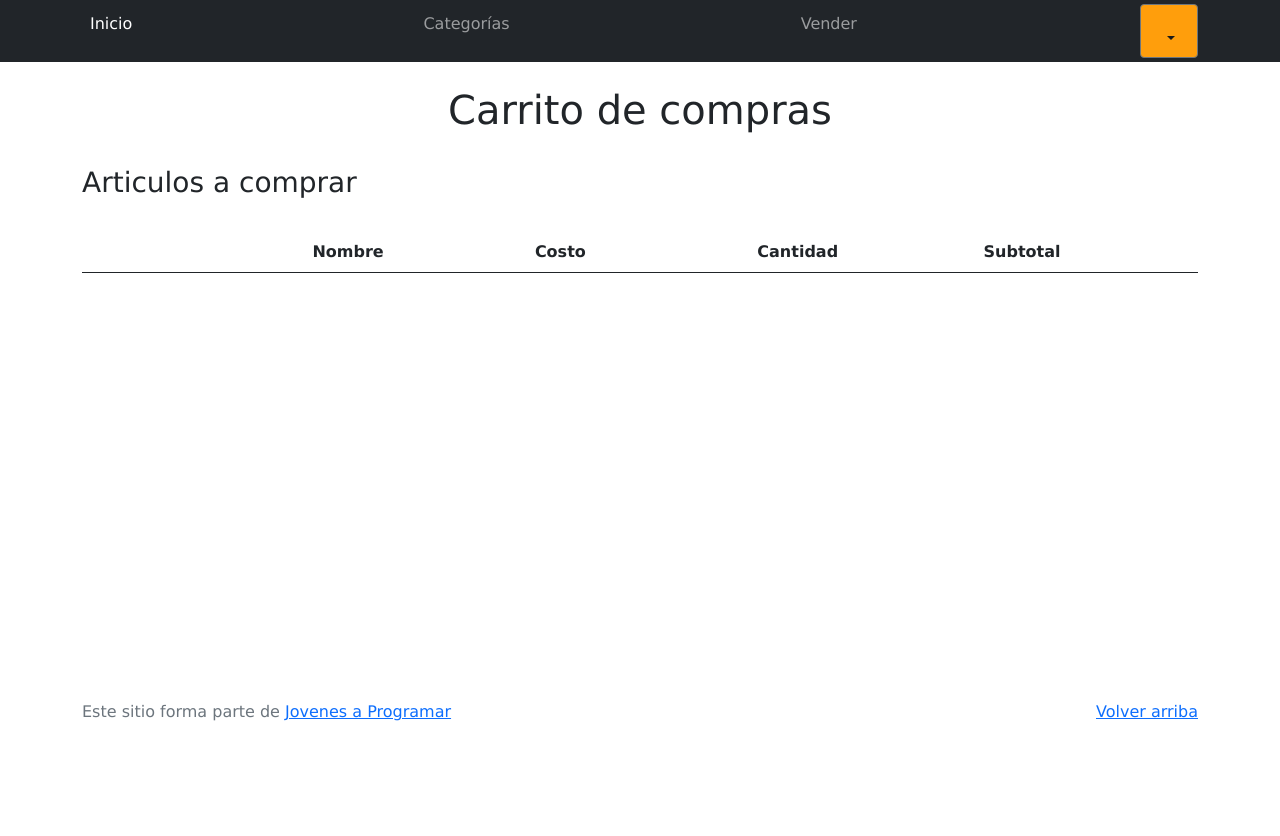
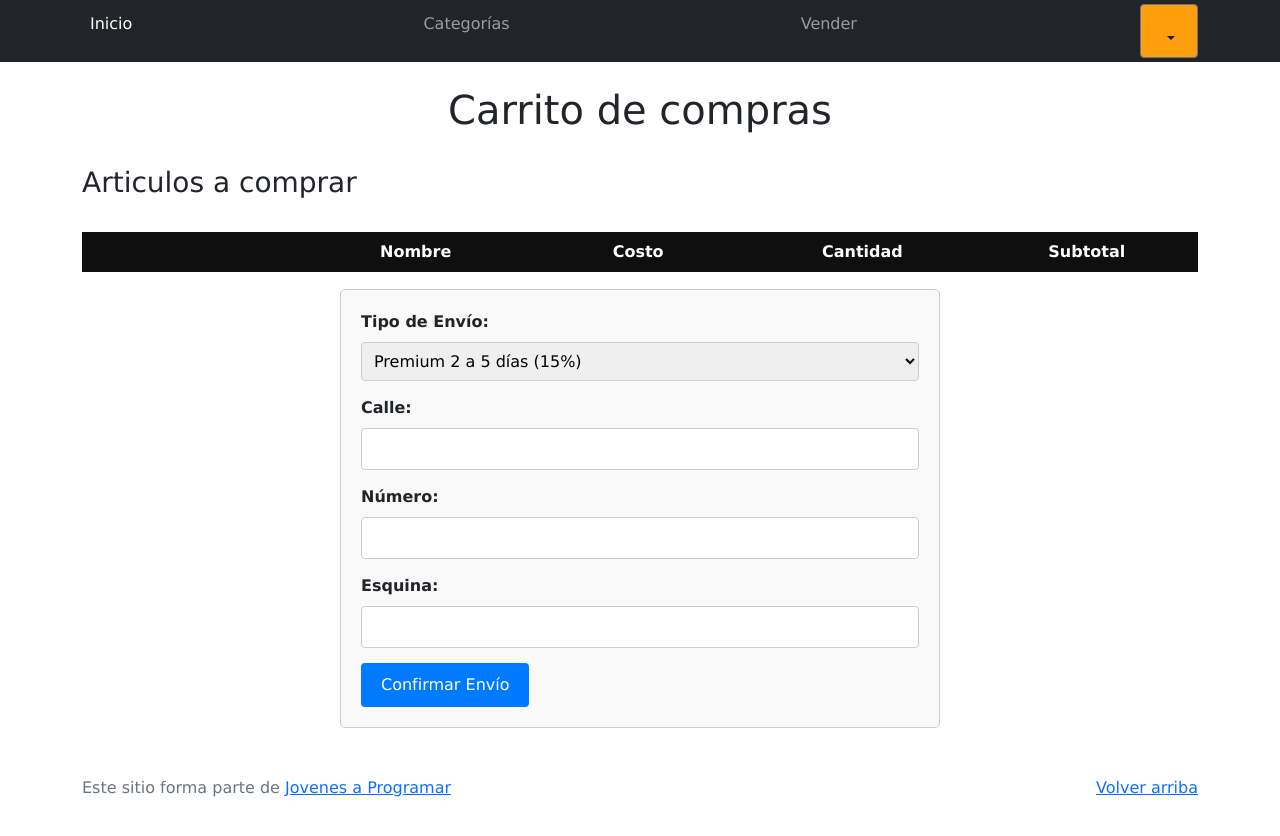
Before and after one commit to Apafer13/ecomerce-grupo2, a plain HTML site: page cart.html in a window 1280 px wide. Before the commit the page ends 800 px from the top, so only its background shows below. Drawn offline with Linux system fonts and the light colour scheme; some packages are replaced by stand-ins of ours; a script that the page names is missing.

Commit message:
entrega 5 final

```diff
--- a/cart.html
+++ b/cart.html
@@ -79,7 +79,25 @@
 
           </tbody>
         </table>
-        <span id="total"></span>
+        <div id="envio">
+          <label for="shippingType">Tipo de Envío:</label>
+          <select id="shippingType" name="shippingType">
+            <option value="premium">Premium 2 a 5 días (15%)</option>
+            <option value="express">Express 5 a 8 días (7%)</option>
+            <option value="standard">Standard 12 a 15 días (5%)</option>
+          </select>
+          <br>
+          <label for="street">Calle:</label>
+          <input type="text" id="street" name="street" required>
+          <br>
+          <label for="number">Número:</label>
+          <input type="text" id="number" name="number" required>
+          <br>
+          <label for="corner">Esquina:</label>
+          <input type="text" id="corner" name="corner">
+          <br>
+          <button id="confirmButton">Confirmar Envío</button>
+        </div>
       </div>
     </div>
   </main>
--- a/css/styles.css
+++ b/css/styles.css
@@ -332,6 +332,11 @@ a.custom-card:hover {
   margin-top: 75px;
 }
 
+.presentation {
+  display: flex;
+  align-items: center;
+}
+
 .text {
   flex: 1;
   padding-right: 10px;
@@ -519,3 +524,67 @@ input:checked+.slider:before {
   margin-top: 50px;
   float: right;
 }
+
+#envio {
+  max-width: 600px;
+  margin: 0 auto;
+  padding: 20px;
+  border: 1px solid #ccc;
+  border-radius: 5px;
+  background-color: #f9f9f9;
+}
+
+#envio label {
+  display: block;
+  margin-bottom: 8px;
+  font-weight: bold;
+}
+
+#envio select,
+#envio input[type="text"] {
+  width: 100%;
+  padding: 8px;
+  margin-bottom: 15px;
+  border: 1px solid #ccc;
+  border-radius: 4px;
+}
+
+#envio button {
+  background-color: #007bff;
+  color: #fff;
+  padding: 10px 20px;
+  border: none;
+  border-radius: 4px;
+  cursor: pointer;
+}
+
+#envio button:hover {
+  background-color: #0056b3;
+}
+
+#tableCart {
+  width: 100%;
+}
+
+.table th,
+.table td {
+  text-align: center;
+}
+
+.table th {
+  background-color: rgb(15, 15, 15);
+  ;
+  color: #fff;
+}
+
+.table tbody tr:nth-child(even) {
+  background-color: #f2f2f2;
+}
+
+.table tbody tr:hover {
+  background-color: #d3eaf5;
+}
+
+/*button[type="submit"]:hover {
+  background-color: #2a90e4;
+}*/
```
Also changed, not shown: js/cart.js (+42 -0 lines), js/product-info.js (+0 -21 lines), product-info.html (line endings or trailing spaces).
